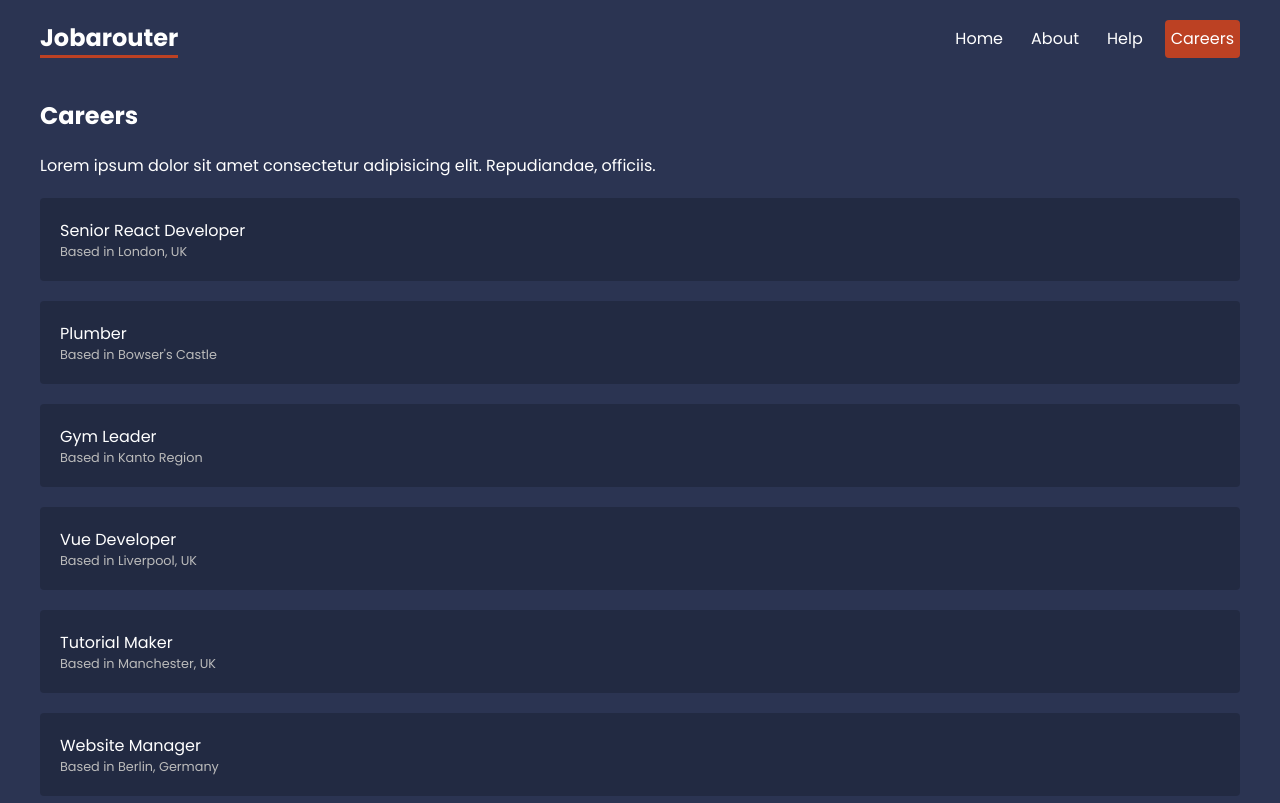
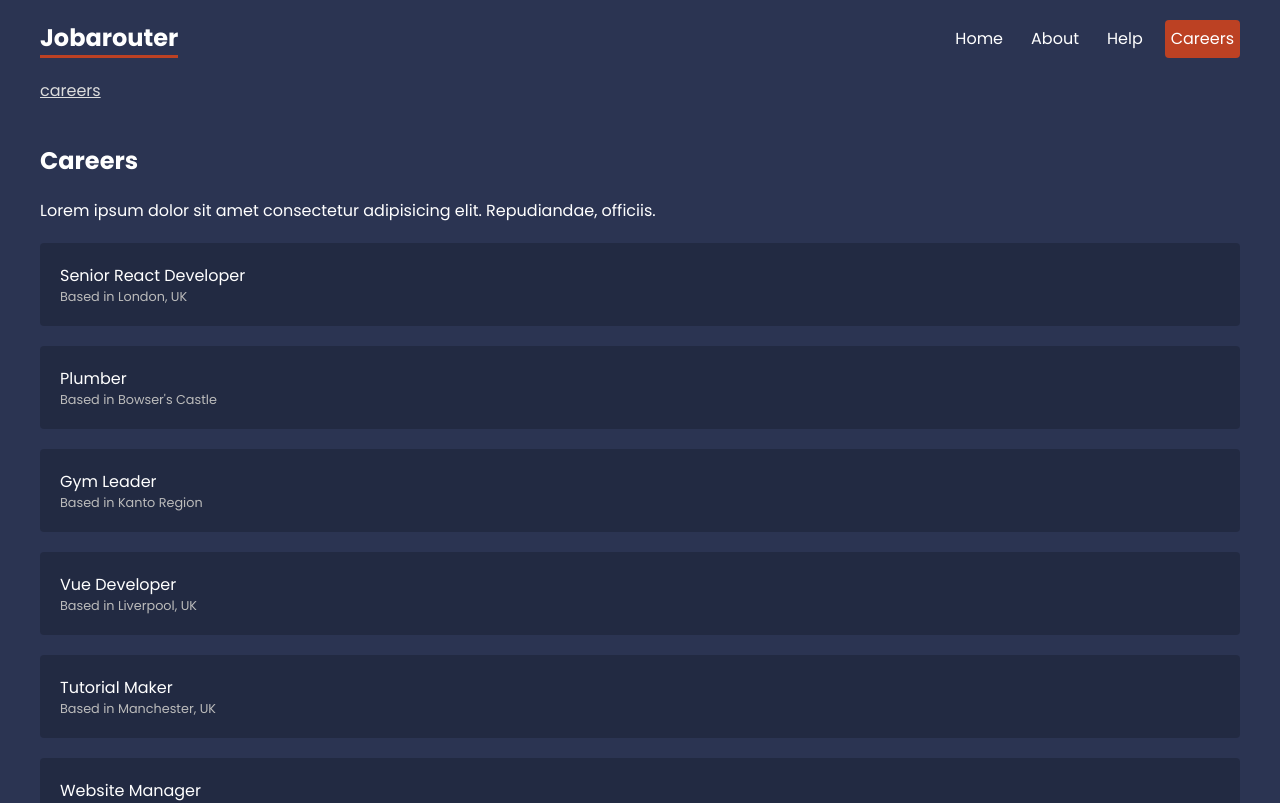
Before and after one commit to akshat-OwO/react-router, a React (Create React App) app: page /careers in a window 1280 px wide. Shown: the top 803 px of the page. Built offline with nearby package versions, Linux system fonts and the light colour scheme; data requests are answered from the project's data file.

Commit message:
Making Breadcrumbs

```diff
--- /dev/null
+++ b/src/components/Breadcrumbs.js
@@ -0,0 +1,25 @@
+import { Link, useLocation } from "react-router-dom";
+
+const Breadcrumbs = () => {
+    const location = useLocation();
+
+    let currentLink = '';
+    const crumbs = location.pathname.split('/')
+        .filter(crumb => crumb !== '')
+        .map(crumb => {
+            currentLink += `/${crumb}`
+            return (
+                <div className="crumb" key={crumb}>
+                    <Link to={currentLink}>{crumb}</Link>
+                </div>
+            )
+        })
+
+    return (
+        <div className="breadcrumbs">
+            {crumbs}
+        </div>
+    );
+}
+
+export default Breadcrumbs;
--- a/src/index.css
+++ b/src/index.css
@@ -141,3 +141,25 @@
 }
 
 /* breadcrumbs */
+.breadcrumbs {
+  max-width: 1200px;
+  margin: 20px auto;
+}
+
+.breadcrumbs > * {
+  display: inline-block;
+  margin-right: 10px;
+}
+
+.breadcrumbs .crumb:after {
+  content: '>';
+  margin-left: 10px;
+}
+
+.breadcrumbs .crumb:last-child:after {
+  display: none;
+}
+
+.breadcrumbs .crumb a {
+  color: #ddd;
+}
--- a/src/layouts/RootLayout.js
+++ b/src/layouts/RootLayout.js
@@ -1,4 +1,5 @@
 import { NavLink, Outlet } from "react-router-dom";
+import Breadcrumbs from "../components/Breadcrumbs";
 
 const RootLayout = () => {
     return (
@@ -11,6 +12,7 @@
                 <NavLink to="/help">Help</NavLink>
                 <NavLink to="/careers">Careers</NavLink>
             </nav>
+            <Breadcrumbs />
         </header>
         <main>
             <Outlet />
```
